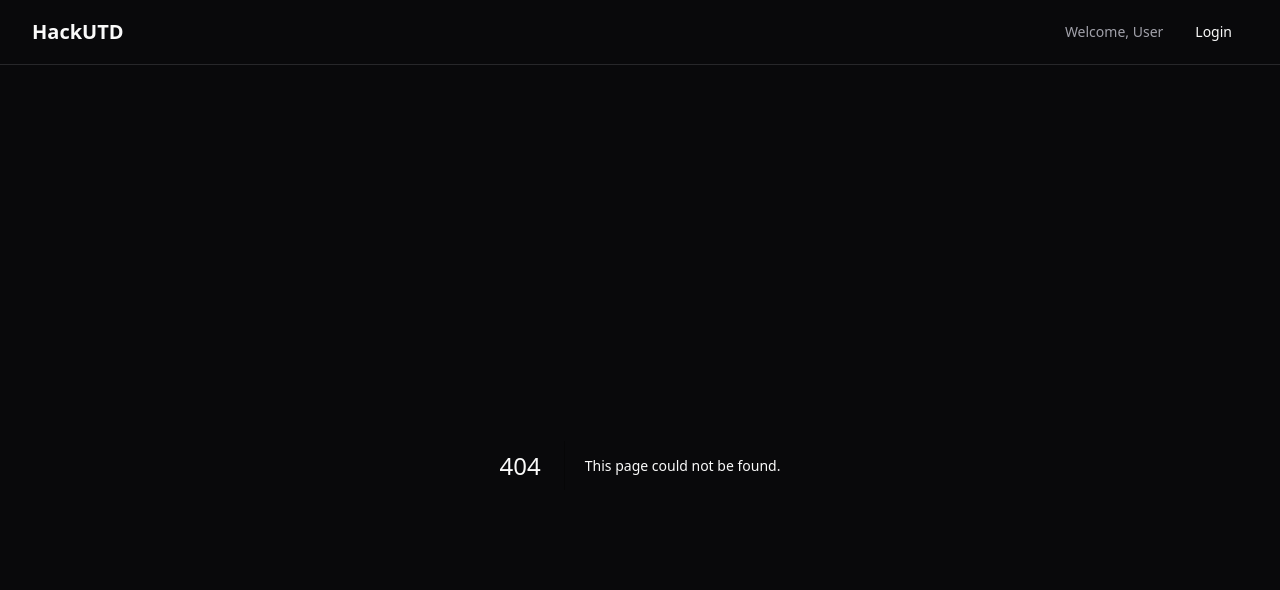
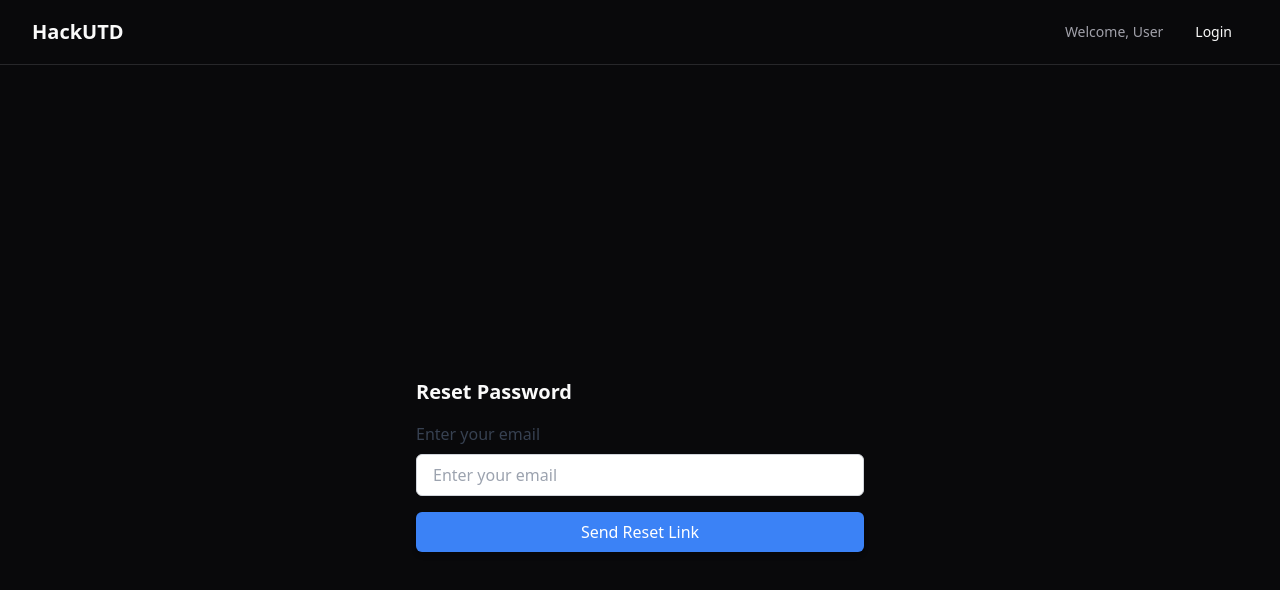
Before and after one commit to DevratPatel/HackUTDOmegaProject, a Next.js app in the folder main/: page /reset-password in a window 1280 px wide. Before the commit this address had no page. Shown: the top 590 px of the page. Built offline with nearby package versions, Linux system fonts and the light colour scheme.

Commit message:
implemented reset password logic

```diff
--- /dev/null
+++ b/main/app/reset-password/page.tsx
@@ -0,0 +1,55 @@
+'use client';
+
+import React, { useState } from 'react';
+import { resetPassword } from '../../firebase'; // Import the reset password function
+
+export default function ResetPasswordPage() {
+  const [email, setEmail] = useState('');
+  const [message, setMessage] = useState('');
+  const [error, setError] = useState('');
+
+  const handleResetPassword = async (e: React.FormEvent) => {
+    e.preventDefault();
+    setMessage('');
+    setError('');
+    try {
+      await resetPassword(email);
+      setMessage('Password reset email sent! Check your inbox.');
+    } catch (err) {
+      if (err instanceof Error) {
+        setError(err.message);
+      } else {
+        setError('An unexpected error occurred. Please try again.');
+      }
+    }
+  };
+
+  return (
+    <div className="flex h-screen items-center justify-center">
+      <form onSubmit={handleResetPassword} className="w-2/3 max-w-md">
+        <h1 className="text-xl font-bold mb-4">Reset Password</h1>
+        {message && <p className="text-green-500 mb-4">{message}</p>}
+        {error && <p className="text-red-500 mb-4">{error}</p>}
+        <div className="mb-4">
+          <label htmlFor="email" className="block text-gray-700 mb-2">
+            Enter your email
+          </label>
+          <input
+            id="email"
+            type="email"
+            value={email}
+            onChange={(e) => setEmail(e.target.value)}
+            placeholder="Enter your email"
+            className="w-full px-4 py-2 border border-gray-300 rounded-md focus:outline-none focus:ring-2 focus:ring-blue-400 text-black"
+          />
+        </div>
+        <button
+          type="submit"
+          className="w-full bg-blue-500 text-white py-2 rounded-md shadow-md hover:bg-blue-600"
+        >
+          Send Reset Link
+        </button>
+      </form>
+    </div>
+  );
+}
--- a/main/firebase.js
+++ b/main/firebase.js
@@ -1,6 +1,6 @@
 // Import the functions you need from the SDKs you need
 import { initializeApp } from "firebase/app";
-import { getAuth, signInWithEmailAndPassword, GoogleAuthProvider, signInWithPopup } from 'firebase/auth';
+import { getAuth, signInWithEmailAndPassword, GoogleAuthProvider, signInWithPopup, sendPasswordResetEmail } from 'firebase/auth';
 // TODO: Add SDKs for Firebase products that you want to use
 // https://firebase.google.com/docs/web/setup#available-libraries
 
@@ -43,4 +43,15 @@ const signInWithEmail = async (email, password) => {
     }
 };
 
-export { auth, signInWithGoogle, signInWithEmail };
+const resetPassword = async (email) => {
+    try {
+        await sendPasswordResetEmail(auth, email);
+        console.log('Password reset email sent successfully');
+      }
+    catch (error) {
+        console.error('Error sending password reset email:', error.message);
+        throw error;
+    }
+}
+
+export { auth, signInWithGoogle, signInWithEmail, resetPassword };
```
